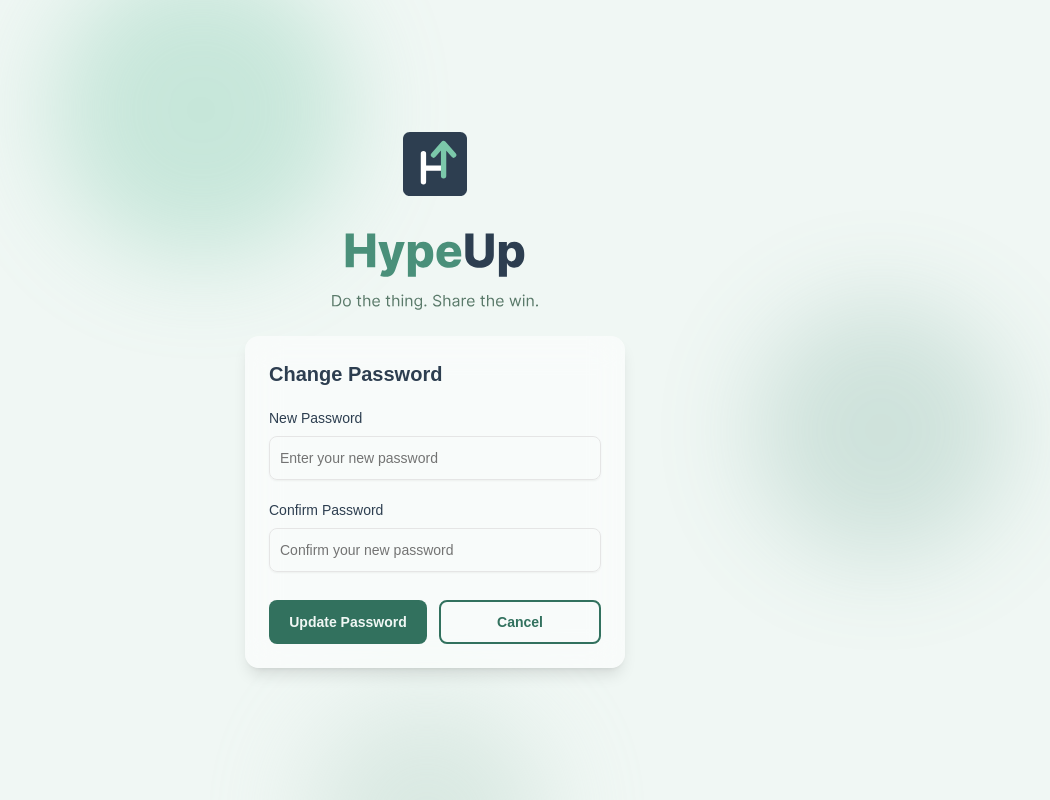
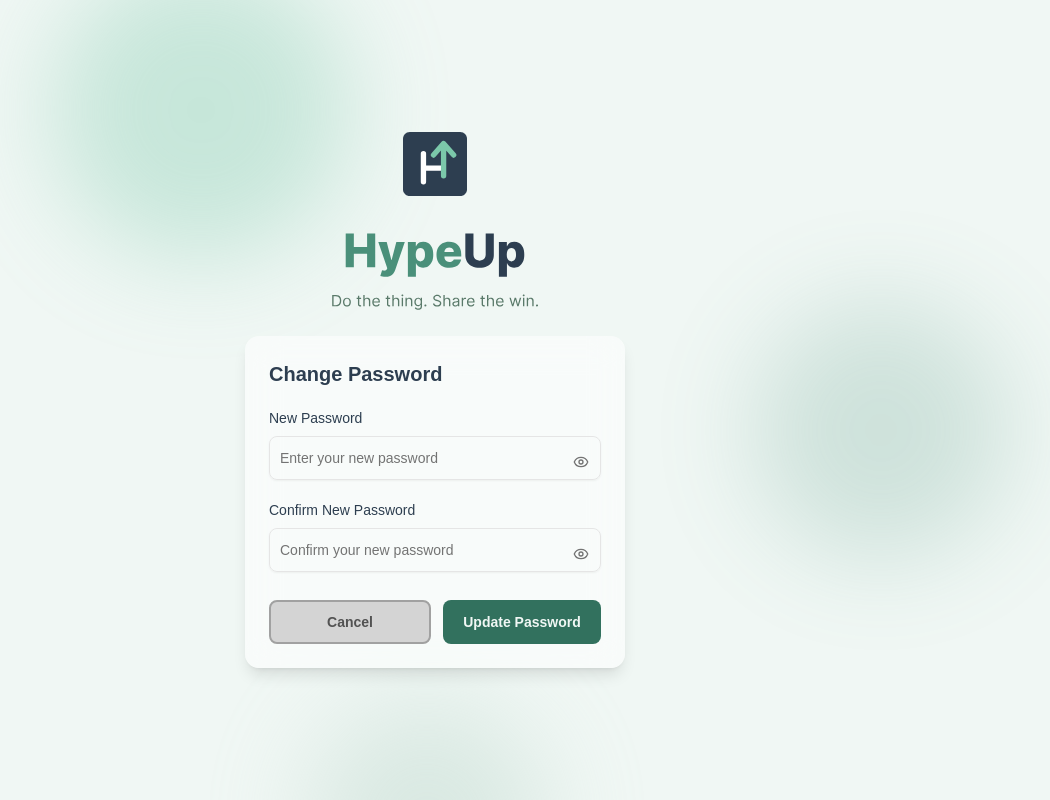
Before and after one commit to rjvanaken/hype-up, a React (Vite) app: page /reset-password in a window 1280 px wide. Shown: the whole page, without its empty margins (205-1255 px from the left). Built offline with nearby package versions, Linux system fonts and the light colour scheme; no server answers.

Commit message:
button order consistency

```diff
--- a/src/pages/ForgotPassword.tsx
+++ b/src/pages/ForgotPassword.tsx
@@ -95,11 +95,11 @@ function ForgotPassword() {
 
                 </CardContent>
                 <CardFooter className="flex gap-3">
+                    <AppButton variant="alternate" className="flex-1" onClick={() => navigate('/login')}>
+                        Cancel
+                    </AppButton>
                     <AppButton className="flex-1" onClick={handleSendEmail} disabled={isLoading}>
                         Send Email
-                    </AppButton>
-                    <AppButton variant="outline" className="flex-1" onClick={() => navigate('/login')}>
-                        Cancel
                     </AppButton>
                 </CardFooter>
             </CustomCard>
--- a/src/pages/ResetPassword.tsx
+++ b/src/pages/ResetPassword.tsx
@@ -10,7 +10,7 @@ import { Badge } from '@/components/ui/badge'
 import { useState } from 'react'
 import { supabase } from '@/lib/client'
 import { validatePassword } from '@/lib/validation'
-import { AlertCircle } from 'lucide-react'
+import { AlertCircle, Eye, EyeOff } from 'lucide-react'
 
 function ResetPassword() {
     const navigate = useNavigate()
@@ -18,6 +18,8 @@ function ResetPassword() {
     const [confirm, setConfirm] = useState('')
     const [error, setError] = useState('')
     const [submitting, setSubmitting] = useState(false)
+    const [showPassword, setShowPassword] = useState(false)
+    const [showConfirm, setShowConfirm] = useState(false)
 
     async function handleUpdatePassword() {
         setError('')
@@ -60,19 +62,23 @@ function ResetPassword() {
                     <FormField
                         id="new-password"
                         label="New Password"
-                        type="password"
+                        type={showPassword ? 'text' : 'password'}
                         placeholder="Enter your new password"
                         value={password}
                         onChange={(e) => setPassword(e.target.value)}
+                        trailingIcon={showPassword ? EyeOff : Eye}
+                        onTrailingIconClick={() => setShowPassword((v) => !v)}
                         disabled={submitting}
                     />
                     <FormField
                         id="new-password-confirm"
-                        label="Confirm Password"
-                        type="password"
+                        label="Confirm New Password"
+                        type={showConfirm ? 'text' : 'password'}
                         placeholder="Confirm your new password"
                         value={confirm}
                         onChange={(e) => setConfirm(e.target.value)}
+                        trailingIcon={showConfirm ? EyeOff : Eye}
+                        onTrailingIconClick={() => setShowConfirm((v) => !v)}
                         disabled={submitting}
                     />
 
@@ -84,11 +90,11 @@ function ResetPassword() {
 
                 </CardContent>
                 <CardFooter className="flex gap-3">
+                    <AppButton variant="alternate" className="flex-1" onClick={() => navigate('/login')}>
+                        Cancel
+                    </AppButton>
                     <AppButton className="flex-1" onClick={handleUpdatePassword} disabled={submitting}>
                         {submitting ? 'Updating...' : 'Update Password'}
-                    </AppButton>
-                    <AppButton variant="outline" className="flex-1" onClick={() => navigate('/login')}>
-                        Cancel
                     </AppButton>
                 </CardFooter>
             </CustomCard>
```
